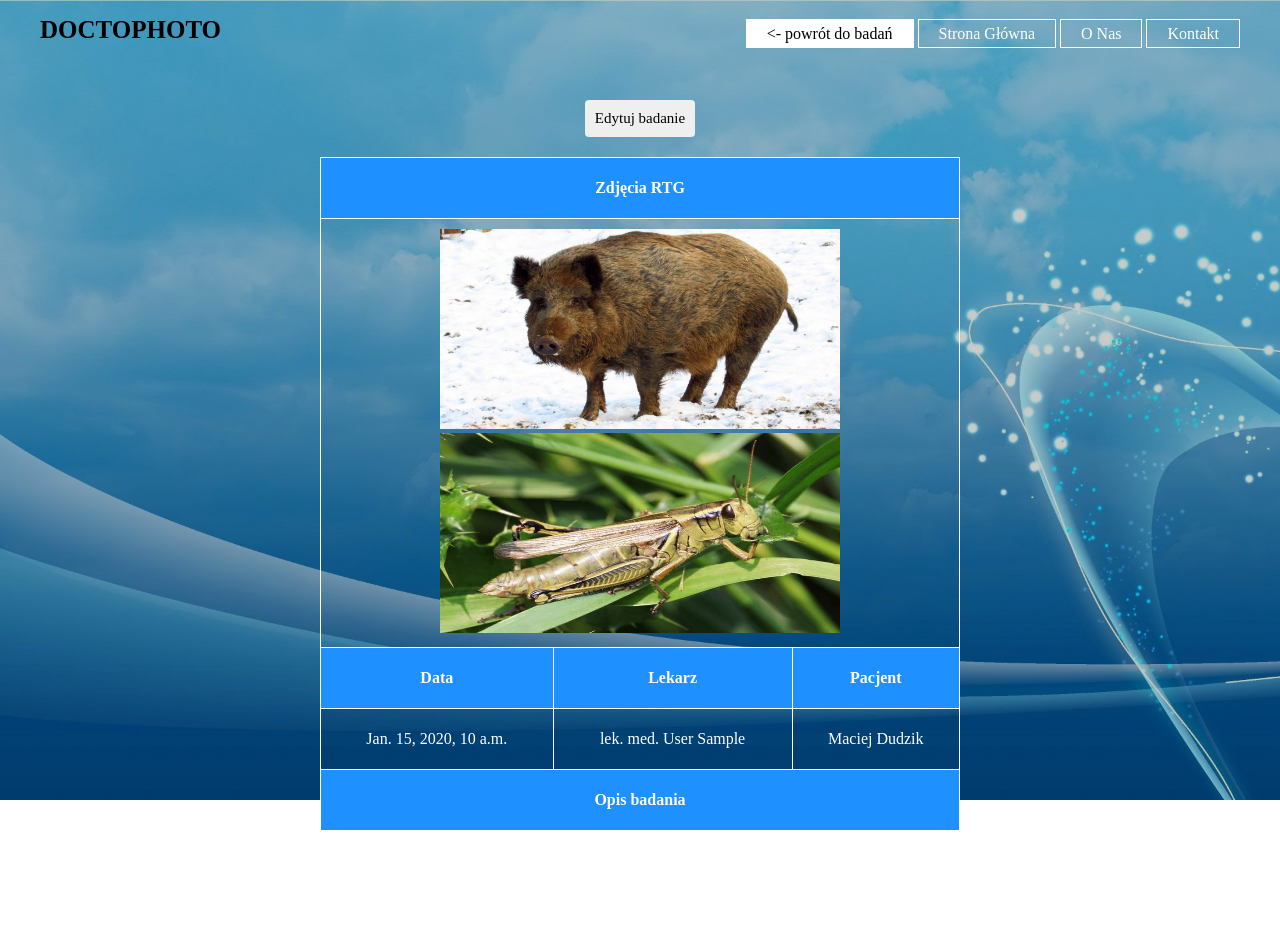
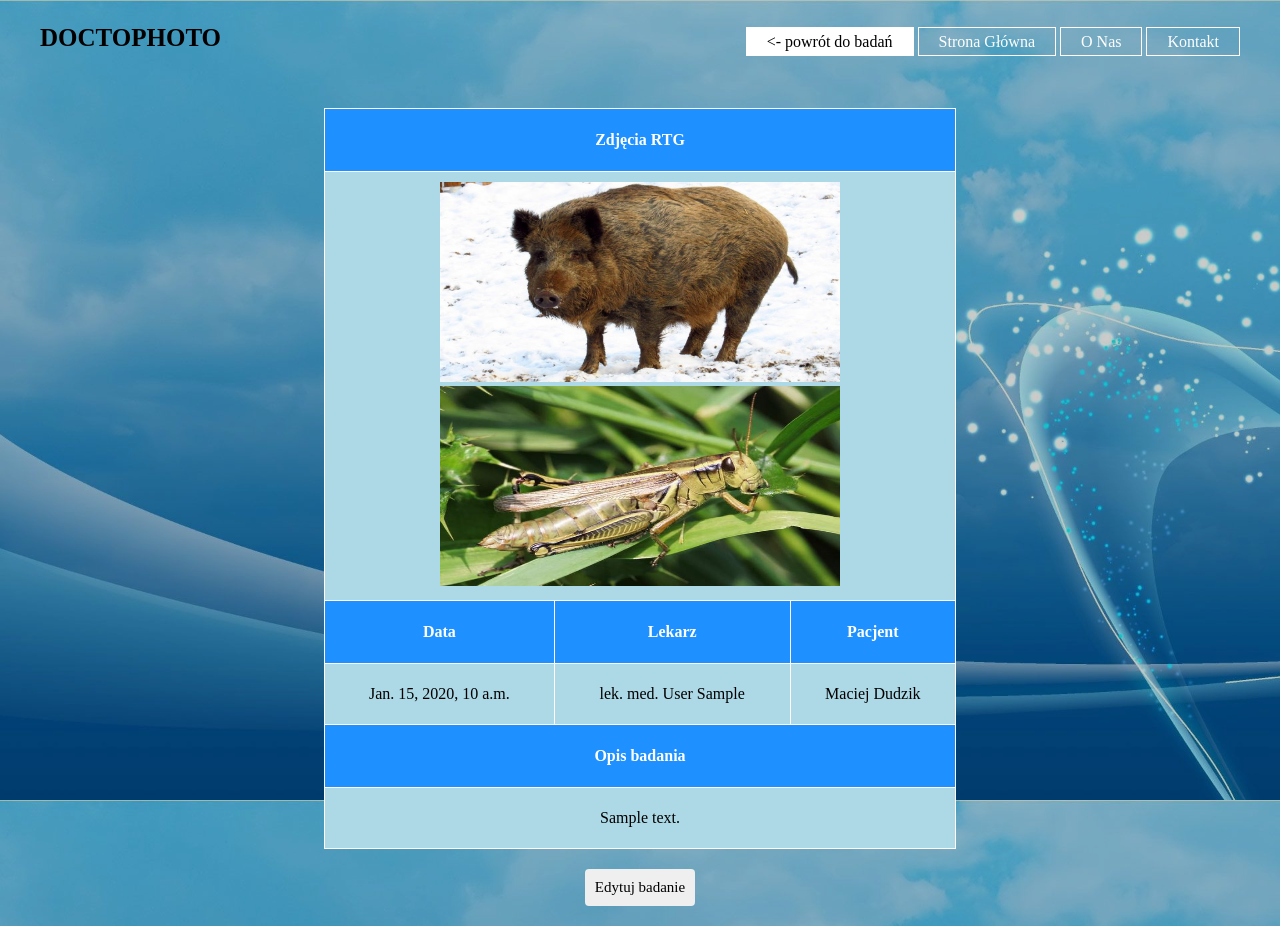
Before and after one commit to wskarbek/doctophoto, a Django app: page /dtp/examination/1 in a window 1280 px wide. Before the commit the page ends 830 px from the top, so only its background shows below. Run offline with Django 3.2, Linux system fonts and the light colour scheme; data comes from the database, SQL or seed files in the repository; tables that the repository leaves empty hold one stand-in row (values such as "Sample post"); parts of the project's set-up code (start-up, migrations or seed data) failed here and were passed over.

Commit message:
css and html fixed

```diff
--- a/dtp/static/dtp/style.css
+++ b/dtp/static/dtp/style.css
@@ -1,13 +1,16 @@
 *{
-    margin: 0;
-    padding: 0;
     font-family: Century Gothic;
 }
 
-header {
-    background: linear-gradient(rgba(0,0,0,0.2),rgba(0,0,0,0.2)), url("images/background.jpg") no-repeat center;
-    height: 100vh;
+html {
+    background: linear-gradient(rgba(0,0,0,0.2),rgba(0,0,0,0.2)), url("images/background.jpg") no-repeat center center fixed;
+    -webkit-background-size: cover;
+    -moz-background-size: cover;
+    -o-background-size: cover;
     background-size: cover;
+    margin: 0;
+    padding: 0;
+    height: 100%;
 }
 
 .navbar ul {
@@ -172,7 +175,6 @@ header {
 }
 
 .list-content table {
-    color: white;
     margin-left: 25%;
     top: 20%;
     width: 50%;
@@ -189,6 +191,7 @@ header {
 .list-content tr:hover {
     background-color: white;
     color: black;
+    transition: 0.2s;
 }
 
 table, th, td {
@@ -199,12 +202,24 @@ table, th, td {
 th {
     height: 60px;
     background-color: dodgerblue;
+    color: white;
 }
 
 td {
     text-align: center;
     height: 40px;
 }
+
+tr:nth-child(even) {
+    color: black;
+    background-color: lightblue;
+}
+
+tr:nth-child(odd) {
+    color: black;
+    background-color: lightsteelblue;
+}
+
 
 .exam-content {
     text-align: center;
@@ -246,4 +261,15 @@ td {
     font-size: 15px;
     border-radius: 4px;
     border: none;
+    cursor: pointer;
 }
+
+.list-content button:hover,
+.exam-content button:hover {
+    transition: 0.2s;
+    background-color: gray;
+}
+
+.exam-content button {
+    margin-top: 20px;
+}
--- a/dtp/templates/dtp/examination.html
+++ b/dtp/templates/dtp/examination.html
@@ -6,7 +6,7 @@
     <link rel="stylesheet" type="text/css" href="{% static 'dtp/style.css' %}">
 </head>
 <body>
-    <header>
+
 
         <div class="navbar">
             <div class="logo">
@@ -21,7 +21,6 @@
         </div>
 
         <div class="exam-content">
-            <button onclick="location.href='#popup-edit'" type="button">Edytuj badanie</button>
             <div class="table">
                 <table>
                     <tr>
@@ -48,6 +47,7 @@
                         <td colspan="3">{{ exam.description }}</td>
                     </tr>
                 </table>
+                <button onclick="location.href='#popup-edit'" type="button">Edytuj badanie</button>
             </div>
             <div id="popup-edit" class="overlay">
                 <div class="popup">
@@ -69,6 +69,6 @@
                 </div>
             </div>
         </div>
-    </header>
+
 </body>
 </html>
--- a/dtp/templates/dtp/index.html
+++ b/dtp/templates/dtp/index.html
@@ -6,7 +6,6 @@
     <link rel="stylesheet" type="text/css" href="{% static 'dtp/style.css' %}">
 </head>
 <body>
-    <header>
 
         <div class="navbar">
             <div class="logo">
@@ -57,6 +56,6 @@
                  </div>
              </div>
          </div>
-    </header>
+
 </body>
 </html>
```
